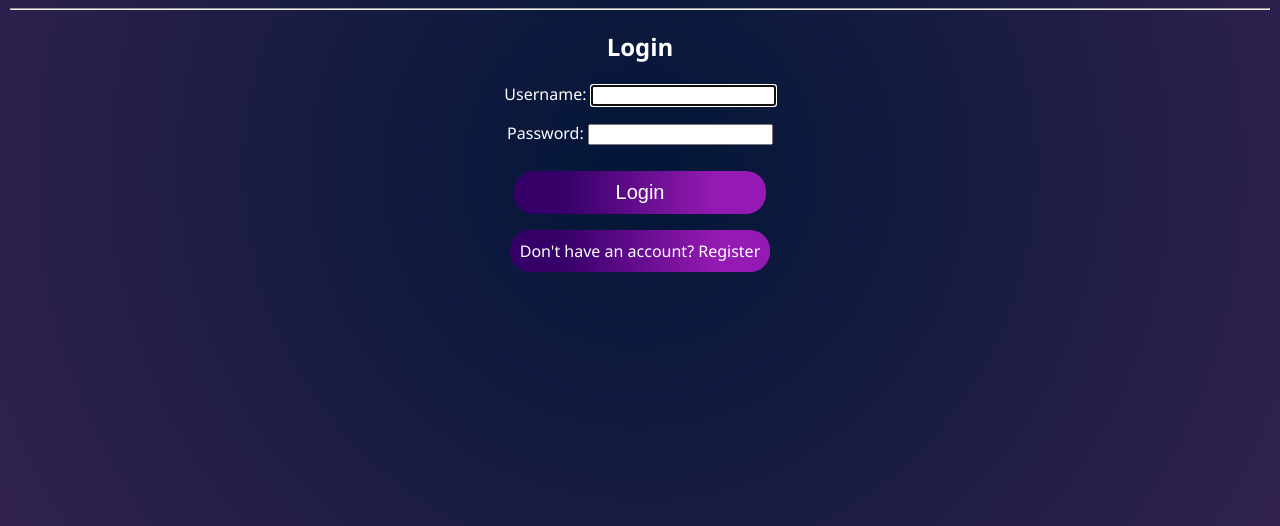
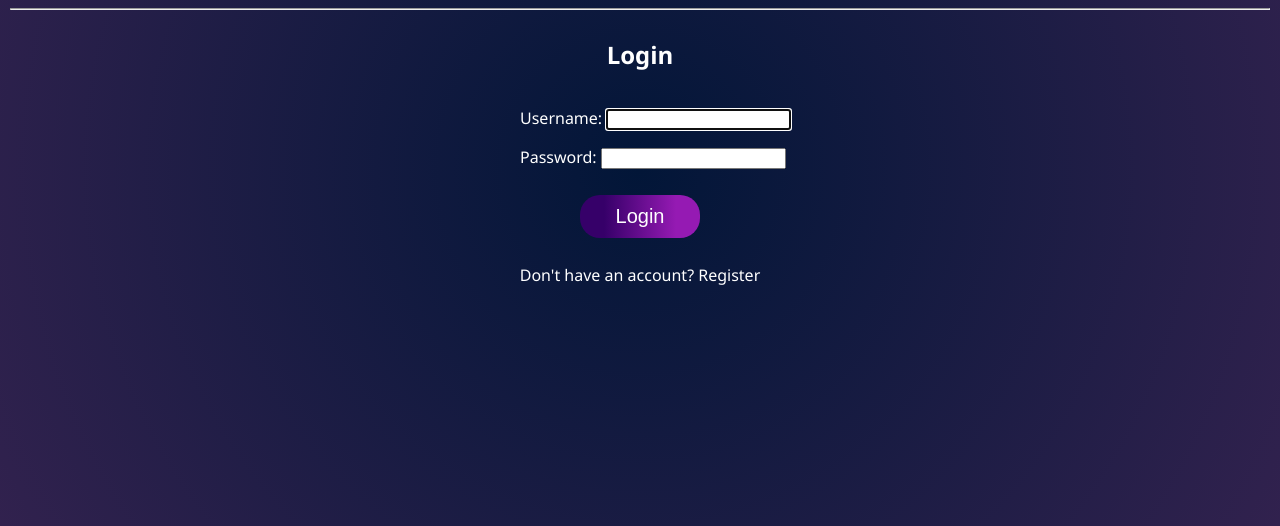
Before and after one commit to Enprogames/SQL-Injection-Example, a Django app: page /accounts/login/ in a window 1280 px wide. Shown: the part 240-766 px from the top of the page. Run offline with Django 4.2, Linux system fonts and the light colour scheme.

Commit message:
Added better stylizing to login and register forms

```diff
--- a/src/static/css/style.css
+++ b/src/static/css/style.css
@@ -38,8 +38,6 @@ body{
 a {
     color: white;
     text-decoration: none;
-    border-radius: 20px;
-    background: linear-gradient(90deg, rgb(54, 0, 105) 20%, rgba(149,26,179,1) 80%);
 }
 
 .header h1 {
@@ -69,6 +67,9 @@ a {
 
 .centered {
     text-align: center;
+    display: flex;
+    flex-direction:column;
+    align-items: center;
 }
 
 #feature-list {
@@ -121,7 +122,7 @@ a {
 .document-item {
     margin: 30px 20% 0px 20%;
     padding: 5px 10px 5px 10px;
-    width: 20%;
+    width: 40%;
     border: 1px solid #C604D7;
     border-radius: 20px;
 
@@ -130,10 +131,24 @@ a {
 
 /* Login and Register Form Styling */
 .form-container {
-    float: none;
-    display: flex;
-    flex-direction: column;
+    /* border: 1px solid red; */
+    width: 600px;
 }
+.form-container p {
+    text-justify: left;
+    text-align: left;
+}
+
+.register-container {
+    /* border: 1px solid red; */
+    margin-left: 20%;
+}
+
+.login-container {
+    /* border: 1px solid red; */
+    margin-left: 30%;
+}
+
 .button {
     border-width: 0px;
     color: white;
--- a/src/users/templates/registration/login.html
+++ b/src/users/templates/registration/login.html
@@ -5,13 +5,15 @@
 {% block content %}
 <div class="centered">
     <h2>Login</h2>
-    <div id="form-container">
+    <div class="form-container">
         <form method="post">
-            {% csrf_token %}
-            {{ form.as_p }}
+            <div class="login-container">
+                {% csrf_token %}
+                {{ form.as_p }}
+            </div>
             <input type="submit" value="Login" class="button submit-button">
         </form>
-        <a href="{% url 'register' %}" class="button">Don't have an account? Register</a>
+        <a href="{% url 'register' %}">Don't have an account? Register</a>
     </div>
 </div>
 {% endblock %}
```
Also changed, not shown: src/users/templates/users/register.html (+5 -3 lines).
